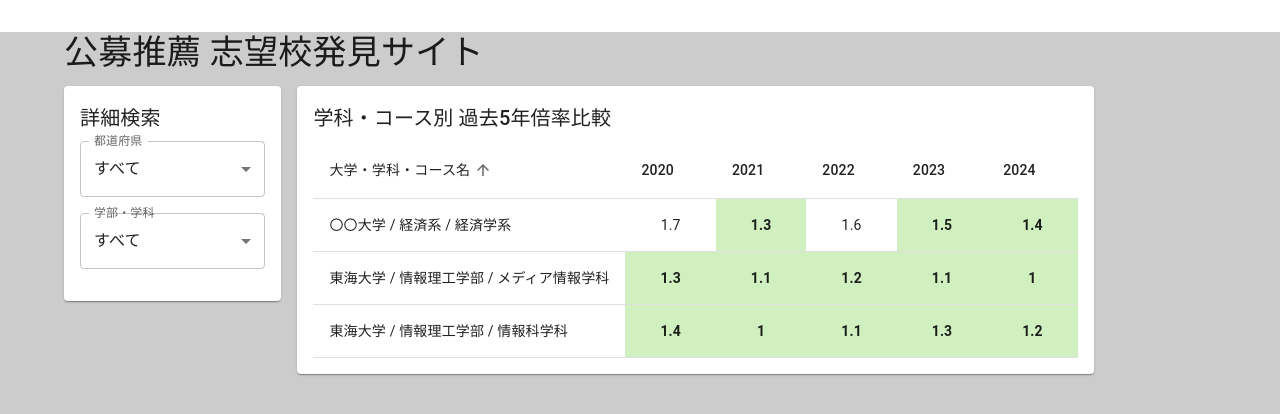
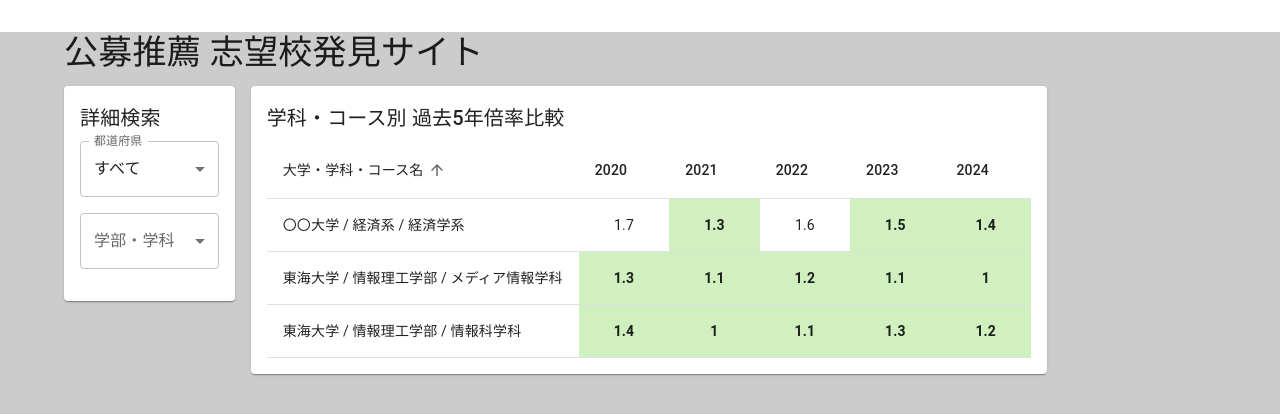
Before and after one commit to mizzzuno/find-bargain-university, a Next.js app: page / in a window 1280 px wide. Shown: the top 414 px of the page. Built offline with nearby package versions, Linux system fonts and the light colour scheme.

Commit message:
unfinished search

```diff
--- a/components/DetailSearchPanel.jsx
+++ b/components/DetailSearchPanel.jsx
@@ -12,27 +12,9 @@ const allPrefectures = [
   "熊本", "大分", "宮崎", "鹿児島", "沖縄",
 ];
 
-const faculties = [
-  "すべて",
-  "文学系",
-  "教育学系",
-  "法学系",
-  "経済学系",
-  "商学系",
-  "理学系",
-  "工学系",
-  "農学系",
-  "医学系",
-  "歯学系",
-  "薬学系",
-  "看護学系",
-  "社会学系",
-  "外国語学系",
-  "芸術学系",
-  "情報学系",
-  "環境学系",
-  "人間学系",
-  "スポーツ学系",
+const genreOptions = [
+  '情報系',
+  '経済系',
 ];
 
 export default function DetailSearchPanel({ filters, setFilters }) {
@@ -59,10 +41,10 @@ export default function DetailSearchPanel({ filters, setFilters }) {
 
       <FormControl fullWidth sx={{ mb: 2 }}>
         <InputLabel>学部・学科</InputLabel>
-        <Select value={filters.faculty} label="系" onChange={handleChange("faculty")}>
-          {faculties.map((f) => (
-            <MenuItem key={f} value={f}>
-              {f}
+        <Select value={filters.genre} label="系" onChange={handleChange("genre")}>
+          {genreOptions.map((g) => (
+            <MenuItem key={g} value={g}>
+              {g}
             </MenuItem>
           ))}
         </Select>
```
Also changed, not shown: scripts/extractFaculties.js (added, +10 -0 lines).
